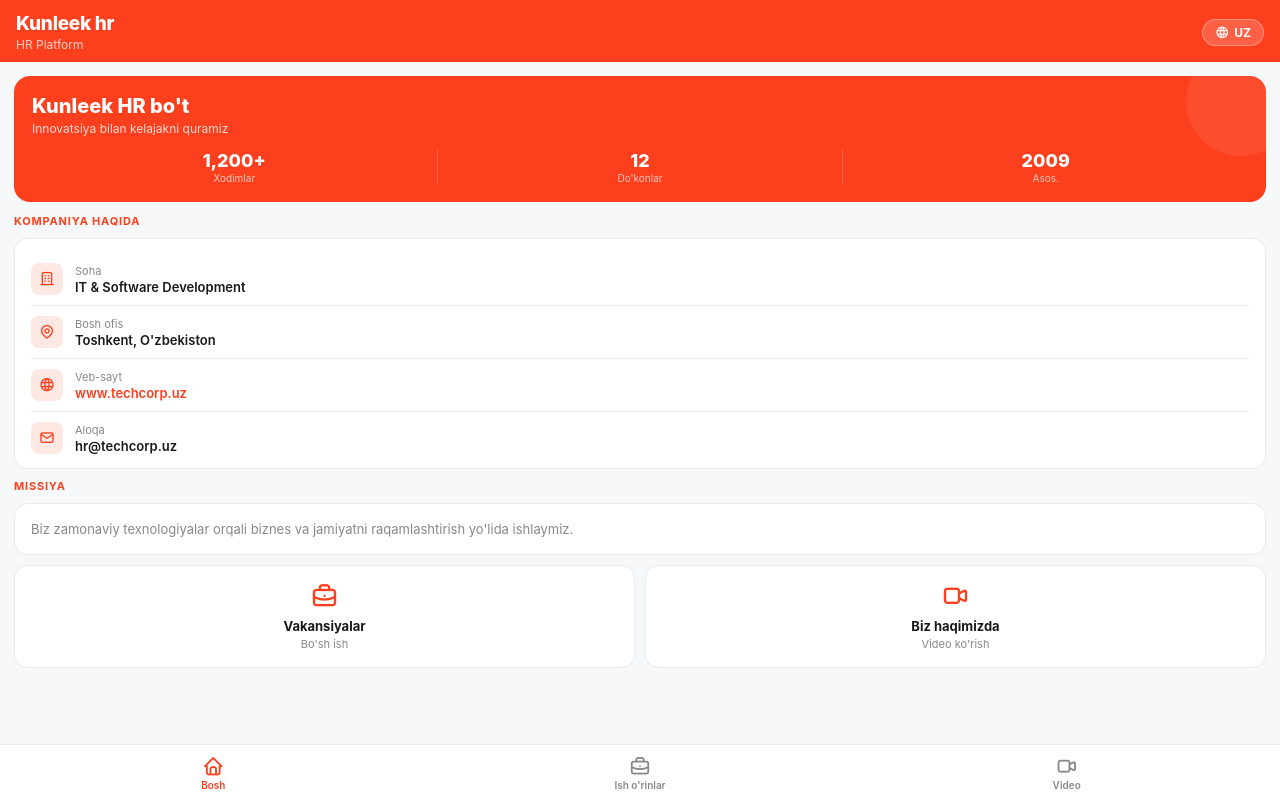
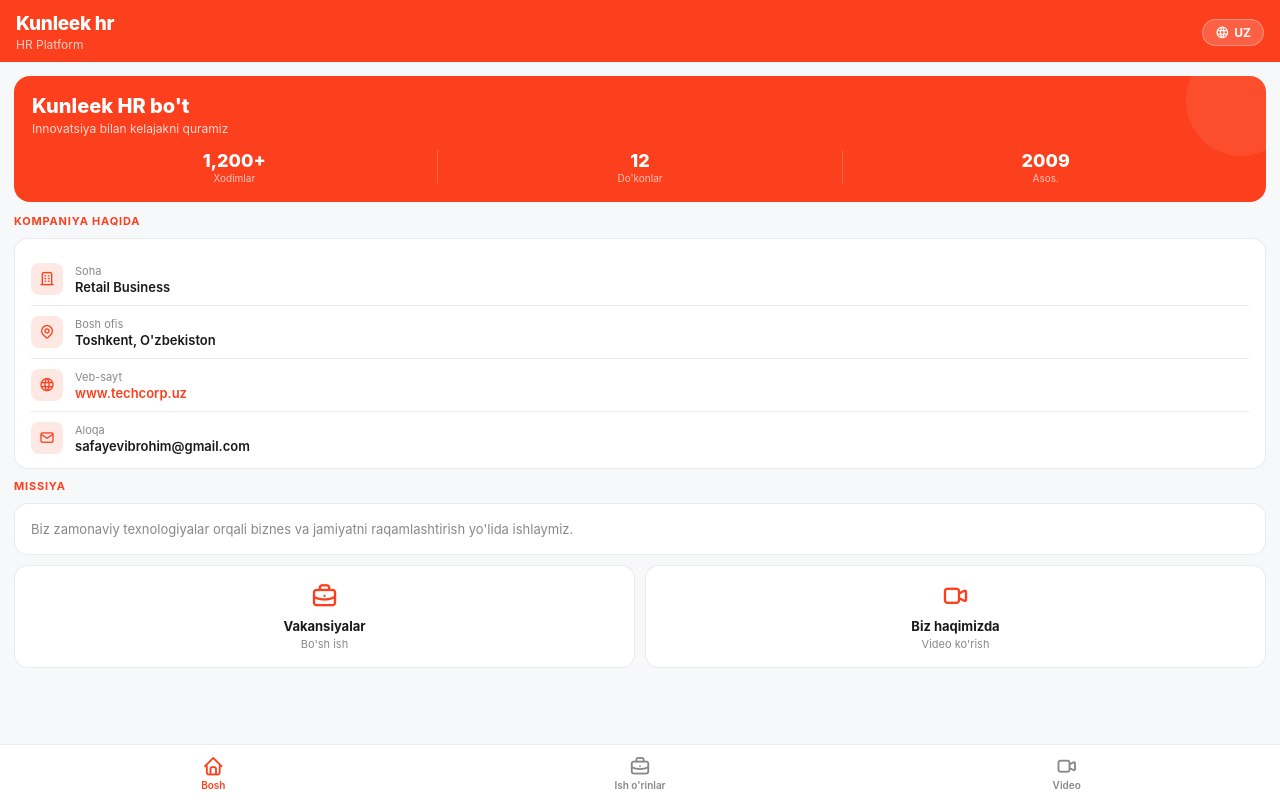
Before and after one commit to IBROHIMSAFAYEV/HR-TELEGRAM-BOT-OXIRGISI-TO-LIQ-LOYIHA, a plain HTML site: page index.html in a window 1280 px wide. Drawn offline with Linux system fonts and the light colour scheme.

Commit message:
tekshirish_3

```diff
--- a/index.html
+++ b/index.html
@@ -42,7 +42,7 @@
       <div class="card">
         <div class="info-row">
           <div class="info-ico"><i class="ti ti-building"></i></div>
-          <div><div class="info-k" data-k="industry">Soha</div><div class="info-v">IT & Software Development</div></div>
+          <div><div class="info-k" data-k="industry">Soha</div><div class="info-v">Retail Business</div></div>
         </div>
         <div class="info-row">
           <div class="info-ico"><i class="ti ti-map-pin"></i></div>
@@ -54,7 +54,7 @@
         </div>
         <div class="info-row">
           <div class="info-ico"><i class="ti ti-mail"></i></div>
-          <div><div class="info-k" data-k="contact">Aloqa</div><div class="info-v">hr@techcorp.uz</div></div>
+          <div><div class="info-k" data-k="contact">Aloqa</div><div class="info-v">safayevibrohim@gmail.com</div></div>
         </div>
       </div>
 
```
